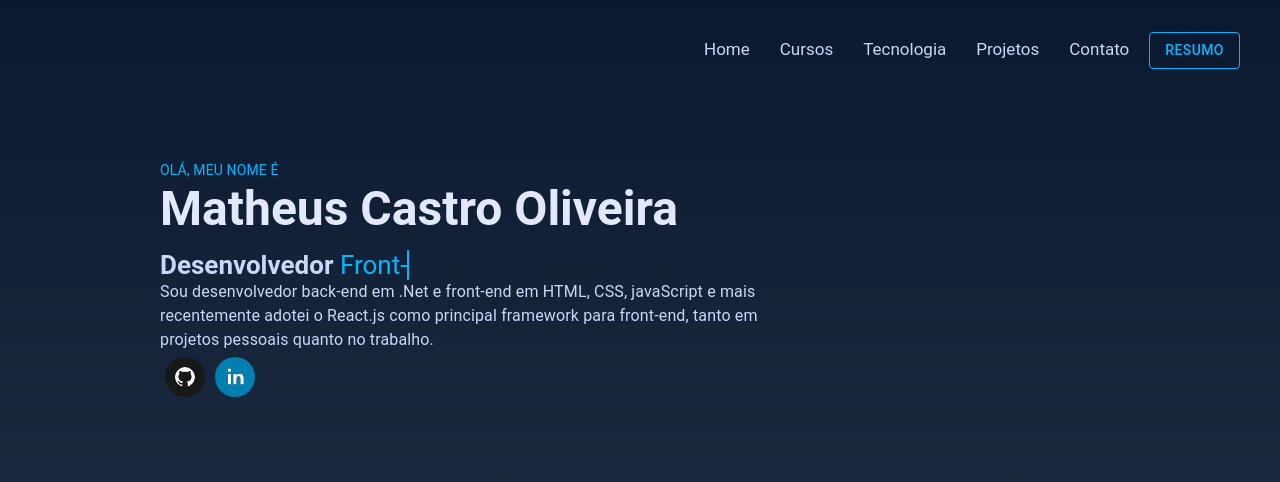
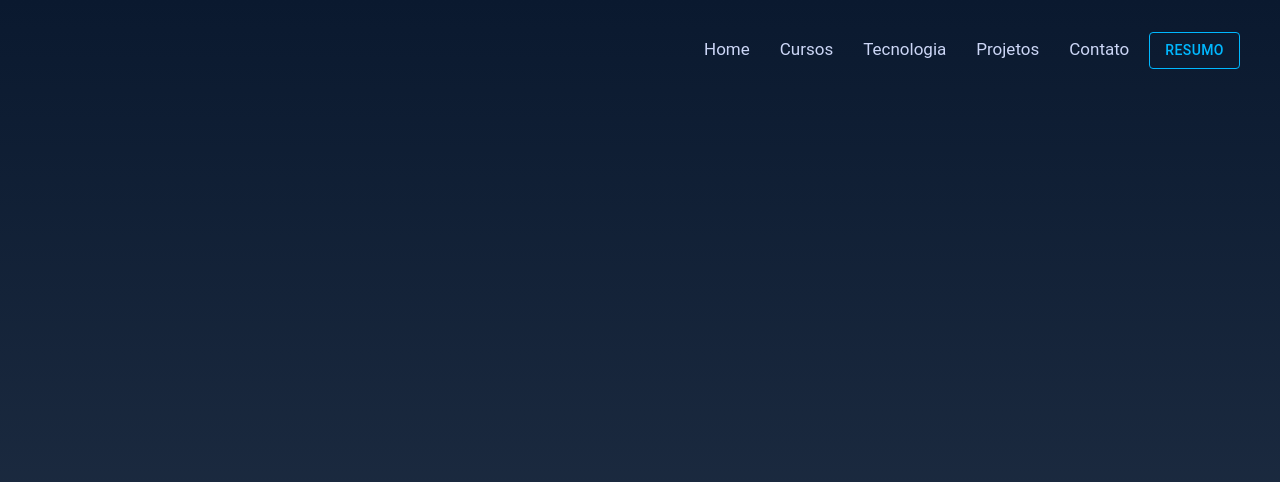
Before and after one commit to mcastro161096/mcastro-portfolio, a React (Create React App) app: page /Resumo in a window 1280 px wide. Shown: the top 482 px of the page. Built offline with nearby package versions, Linux system fonts and the light colour scheme.

Commit message:
Criando as rotas do app.

```diff
--- a/src/App.js
+++ b/src/App.js
@@ -2,12 +2,13 @@
 import React from 'react';
 import ButtonAppBar from './Components/Navegacao';
 import DescricaoWrite from './Components/DescricaoWrite';
+import Rotas from './Components/Rotas';
 
 function App() {
   return (
     <div className="App">
       <ButtonAppBar />
-      <DescricaoWrite />
+      <Rotas />
     </div>
   );
 }
--- /dev/null
+++ b/src/Components/Rotas/index.js
@@ -0,0 +1,13 @@
+import Home from "../Home";
+import { Switch, Route } from "react-router-dom";
+
+function Rotas() {
+    return(
+        <Switch>
+            <Route exact path="/" component={Home} />
+            <Route path="/Resumo" />
+        </Switch>
+    );
+}
+
+export default Rotas;
```
